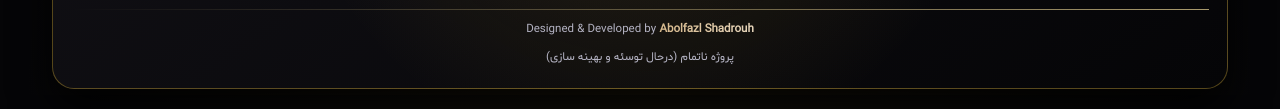
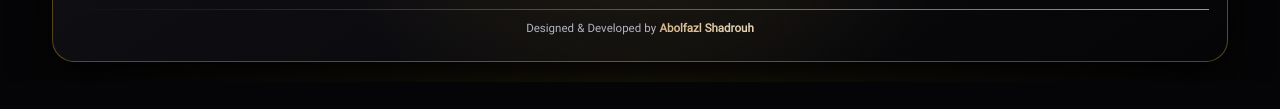
Before and after one commit to abolfazl-shadrouh/Zarrineh-Gallery, a plain HTML site: page index.html in a window 1280 px wide. Shown: the part 1505-1614 px from the top of the page. After the commit the page ends 1587 px from the top, so only its background shows below. Drawn offline with nearby package versions, Linux system fonts and the light colour scheme; a script that the page names is missing; a web font is replaced by a local one.

Commit message:
Update index.html

```diff
--- a/index.html
+++ b/index.html
@@ -566,7 +566,6 @@
           Designed & Developed by
           <a href="https://shadrouh.ir/" target="_blank" class="animated-name">Abolfazl Shadrouh</a>
         </p>
-        <p>پروژه ناتمام (درحال توسئه و بهینه سازی)</p>
       </div>
     </footer>
   </div>
```
